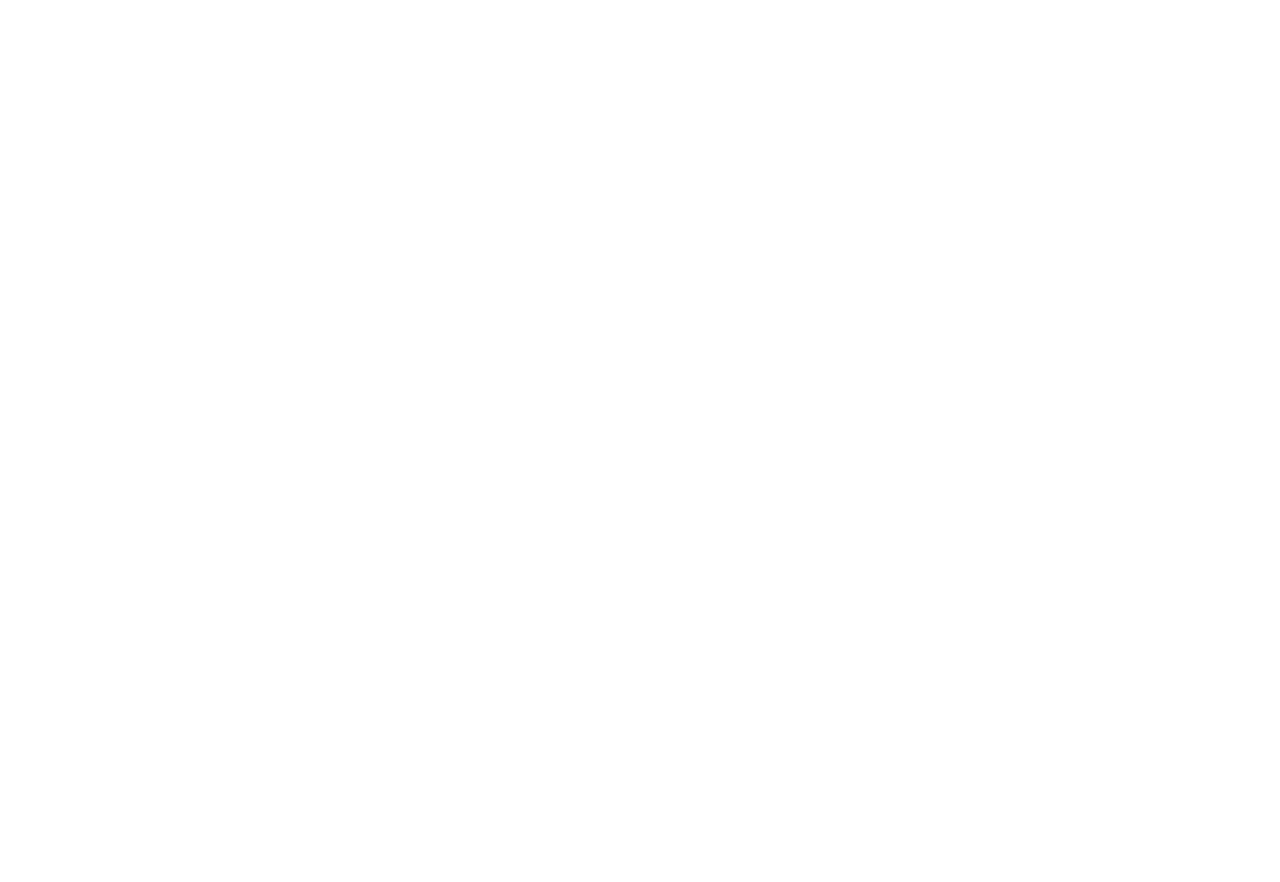
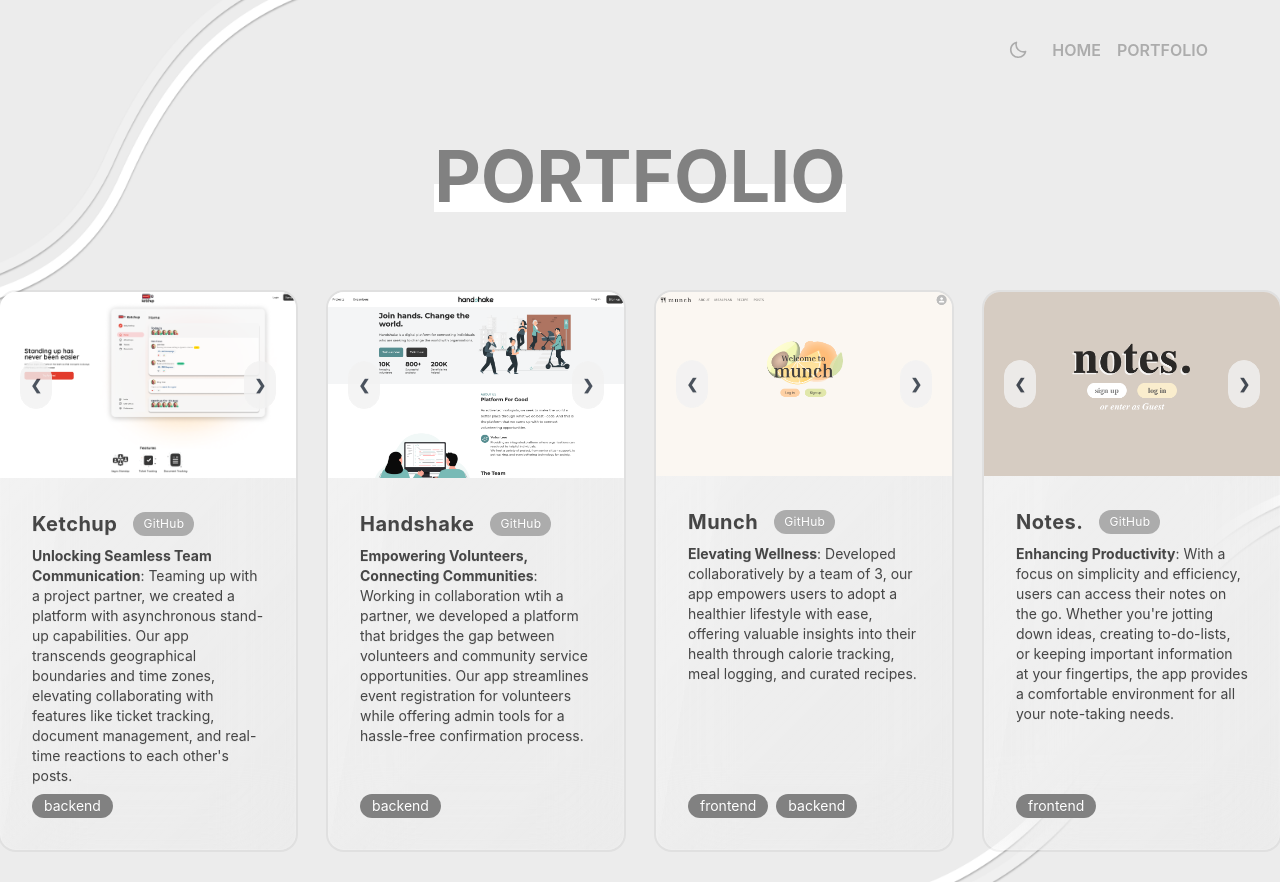
Before and after one commit to jteohn/portfolio, a React (Create React App) app: page /projects in a window 1280 px wide. Before the commit this address had no page. Before the commit the page ends 800 px from the top, so only its background shows below. Built offline with nearby package versions, Linux system fonts and the light colour scheme.

Commit message:
updated navbar

```diff
--- a/src/App.js
+++ b/src/App.js
@@ -7,7 +7,7 @@ function App() {
     <div>
       <Routes>
         <Route path="/" element={<Home />} />
-        <Route path="/portfolio" element={<Portfolio />} />
+        <Route path="/projects" element={<Portfolio />} />
       </Routes>
     </div>
   );
--- a/src/components/Navbar.js
+++ b/src/components/Navbar.js
@@ -32,7 +32,7 @@ function Navbar() {
 
         <div
           className="hover:text-grey-400 transition duration-250 ease-in-out dark:text-beige-200 dark:hover:text-beige-400"
-          onClick={() => navigate("/portfolio")}
+          onClick={() => navigate("/projects")}
         >
           PORTFOLIO
         </div>
```
